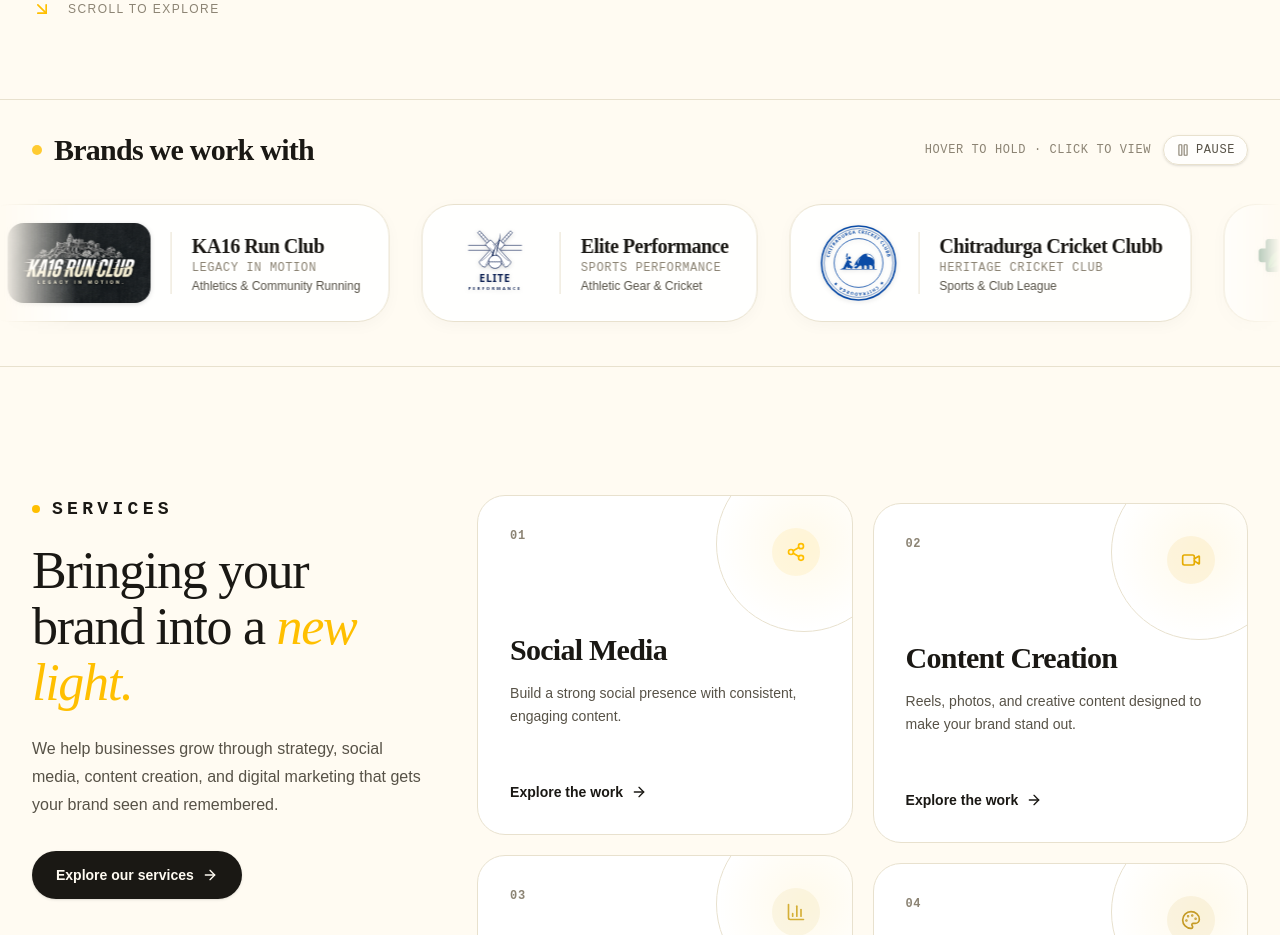
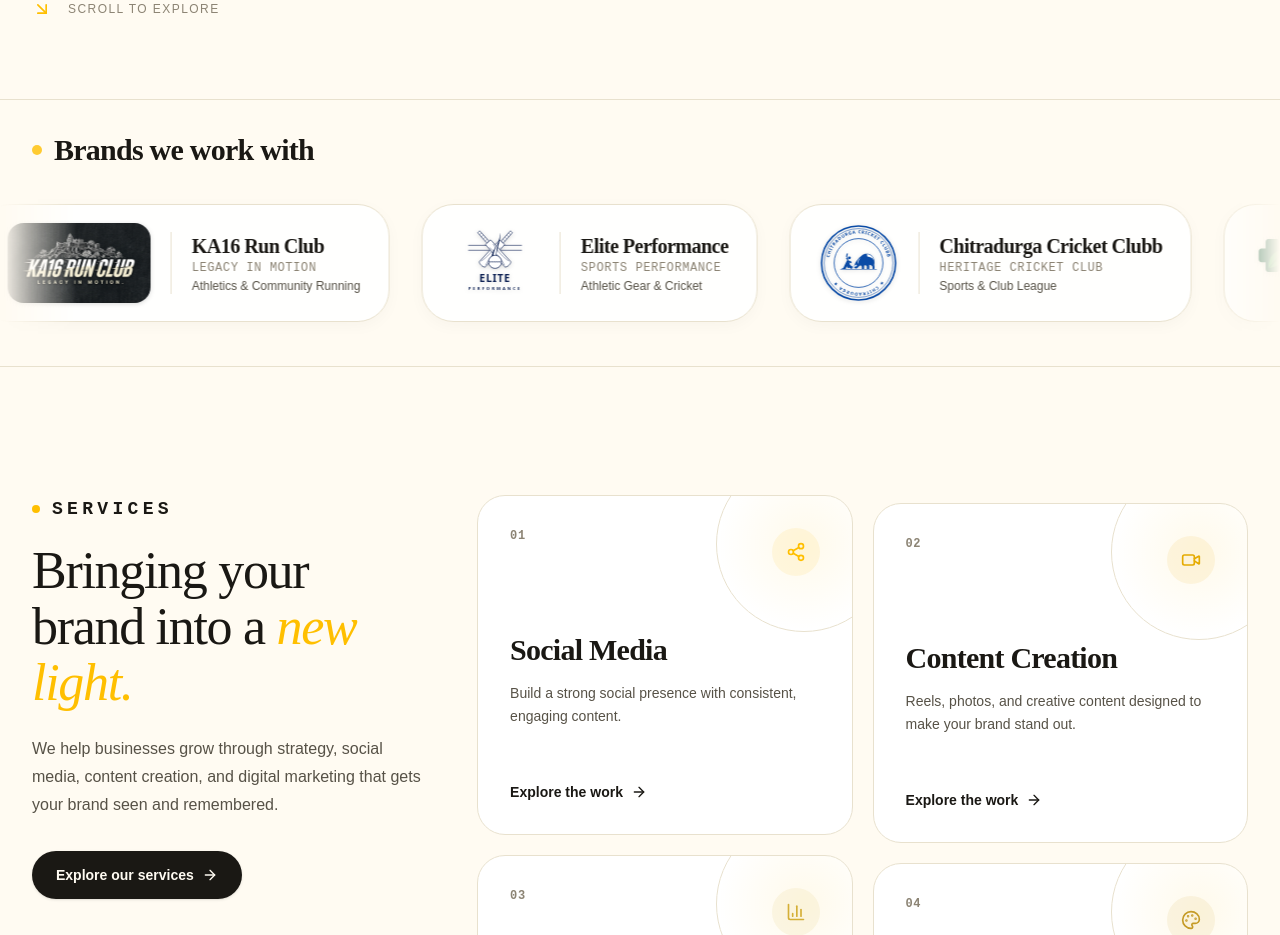
Before and after one commit to RavindraM0/lms, a React (Vite) app: page / in a window 1280 px wide. Shown: the part 880-1815 px from the top of the page. Built offline with nearby package versions, Linux system fonts and the light colour scheme; a web font is replaced by a local one.

Commit message:
Remove Pause button and Hover to hold sentence from Brands section

```diff
--- a/src/components/BrandsMarquee.tsx
+++ b/src/components/BrandsMarquee.tsx
@@ -1,5 +1,5 @@
 import { useState } from "react";
-import { X, Sparkles, ExternalLink, Play, Pause } from "lucide-react";
+import { X, Sparkles, ExternalLink } from "lucide-react";
 import sakshiTailorLogo from "@/assets/images/sakshi_tailor_logo_1789157413801.jpg";
 import grainesLotusLogo from "@/assets/images/graines_lotus_logo_1789157452714.jpg";
 import ka16RunClubLogo from "@/assets/images/ka16_runclub_logo_1789157473645.jpg";
@@ -91,7 +91,6 @@ export const brandPartners: BrandPartner[] = [
 
 export function BrandsMarquee() {
   const [selectedBrand, setSelectedBrand] = useState<BrandPartner | null>(null);
-  const [isPaused, setIsPaused] = useState(false);
 
   // Triple array to ensure seamless uninterrupted scrolling across ultra-wide viewports
   const marqueeItems = [...brandPartners, ...brandPartners, ...brandPartners];
@@ -108,29 +107,12 @@ export function BrandsMarquee() {
             Brands we work with
           </h2>
         </div>
-
-        <div className="flex items-center gap-3">
-          <span className="hidden md:inline-block font-mono text-xs text-[#8c8474] tracking-wider uppercase">
-            Hover to hold · Click to view
-          </span>
-          <button
-            type="button"
-            onClick={() => setIsPaused(!isPaused)}
-            className="inline-flex items-center gap-1.5 rounded-full border border-[#e8e1ce] bg-white/80 px-3 py-1.5 text-xs font-mono uppercase tracking-wider text-[#575247] hover:border-[#ffbf00] hover:text-[#1a1814] transition shadow-sm"
-            aria-label={isPaused ? "Resume animation" : "Pause animation"}
-            data-testid="marquee-pause-toggle"
-          >
-            {isPaused ? <Play className="size-3.5 text-[#ffbf00]" /> : <Pause className="size-3.5 text-[#8c8474]" />}
-            <span>{isPaused ? "Play" : "Pause"}</span>
-          </button>
-        </div>
       </div>
 
       {/* Marquee Track Container with Vignette Gradient Edges */}
       <div className="relative w-full overflow-hidden mask-fade-edges">
         <div
           className="marquee-track py-3 gap-6 sm:gap-8 px-4"
-          style={{ animationPlayState: isPaused ? "paused" : "running" }}
           data-testid="brands-marquee-track"
         >
           {marqueeItems.map((brand, idx) => (
```
